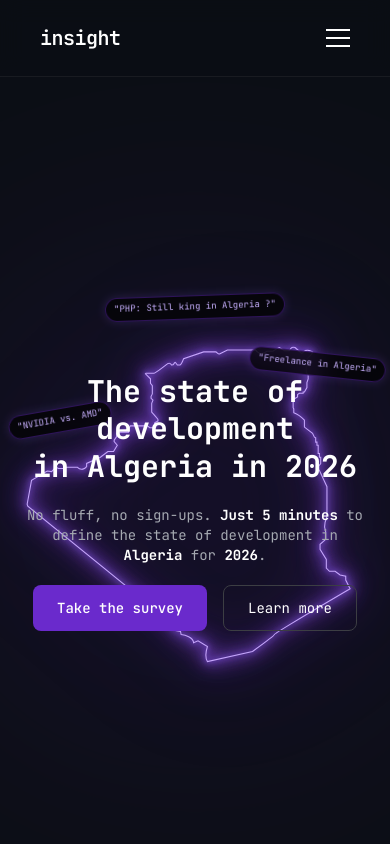
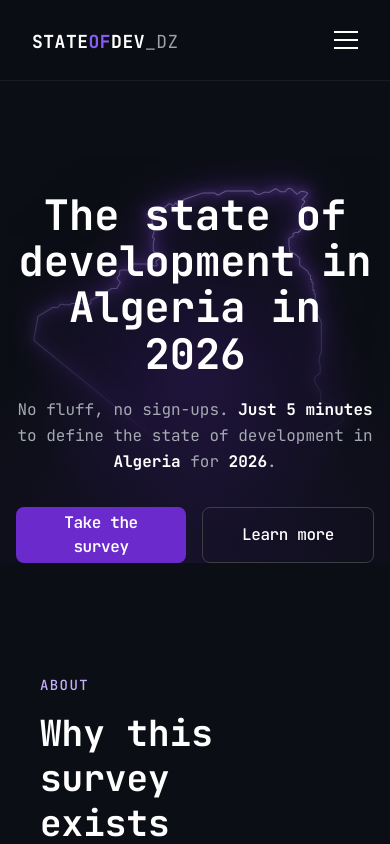
Before and after one commit to osamidev/Algerian-Developer-Survey-2026, a React (Vite) app: page / in a window 390 px wide. Shown: the top 844 px of the page. Built offline with nearby package versions, Linux system fonts and the light colour scheme; no server answers.

Commit message:
feat: refresh landing and auth ui

```diff
--- a/src/components/Hero.jsx
+++ b/src/components/Hero.jsx
@@ -1,86 +1,70 @@
+import { Link } from "react-router";
 import AlgeriaMap from "../assets/AlgeriaMap.svg";
 
 function Hero() {
   function scrollTo(id) {
     const el = document.getElementById(id);
     if (el) el.scrollIntoView({ behavior: "smooth" });
-    setIsOpen(false);
   }
+
   return (
-    <section id="Hero" className="relative min-h-screen text-text-high flex flex-col items-center justify-center">
+    <section
+      id="Hero"
+      className="text-text-high relative isolate flex h-auto items-start justify-start overflow-hidden px-4 pt-20 md:mt-0 sm:mt-4 mt-8 sm:min-h-dvh sm:items-center sm:justify-center sm:px-6 sm:pt-0 sm:pb-8 lg:px-10 lg:pb-0"
+    >
+      <div className="pointer-events-none absolute inset-0 bg-[radial-gradient(circle_at_50%_58%,rgba(106,42,204,0.18),rgba(11,14,20,0)_52%)]" />
+      <div className="pointer-events-none absolute inset-0 bg-[radial-gradient(circle_at_50%_100%,rgba(106,42,204,0.12),rgba(11,14,20,0)_58%)]" />
 
-      {/* Soft background glow */}
-      <div className="absolute top-1/2 left-1/2 -translate-x-1/2 -translate-y-1/2 w-[400px] h-[400px] md:w-[600px] md:h-[600px] bg-brand-primary opacity-20 blur-[140px] rounded-full pointer-events-none"></div>
-
-      {/* ── MAP — absolute, centered, behind everything ── */}
-      <div className="absolute top-1/2 left-1/2 -translate-x-1/2 -translate-y-1/2 pointer-events-none
-        w-[100vw] sm:w-[75vw] md:w-[520px] lg:w-[600px]
-      ">
+      {/* Map - Absolute positioning behind everything */}
+      <div className="pointer-events-none absolute inset-0 z-0 flex items-center justify-center">
+        <div className="relative h-full w-full max-w-6xl">
           <img
             src={AlgeriaMap}
             alt="Algeria map"
-          className="w-full"
+            className="absolute top-1/2 left-1/2 w-[min(96vw,680px)] -translate-x-1/2 -translate-y-1/2 opacity-60"
             style={{
               filter:
-              "drop-shadow(0 0 8px rgba(160,80,255,0.95)) drop-shadow(0 0 24px rgba(120,40,220,0.5)) drop-shadow(0 0 60px rgba(100,20,200,0.2))",
+                "drop-shadow(0 0 8px rgba(160,80,255,0.95)) drop-shadow(0 0 24px rgba(120,40,220,0.58)) drop-shadow(0 0 72px rgba(100,20,200,0.24))",
+              WebkitMaskImage:
+                "linear-gradient(to bottom, rgba(0,0,0,0.8) 14%, rgba(0,0,0,0.68) 32%, rgba(0,0,0,0.28) 58%, rgba(0,0,0,0) 82%)",
+              maskImage:
+                "linear-gradient(to bottom, rgba(0,0,0,0.8) 14%, rgba(0,0,0,0.68) 32%, rgba(0,0,0,0.28) 58%, rgba(0,0,0,0) 82%)",
             }}
           />
-
-        {/* Pill: top center — above the map */}
-        <div className="absolute -top-5 sm:top-5 left-1/2 -translate-x-1/2 -rotate-2
-          px-2 py-1 text-[9px] sm:text-[11px]
-          bg-black/70 border border-brand-primary/40 rounded-full
-          backdrop-blur-md text-brand-light
-          shadow-[0_0_10px_rgba(139,92,246,0.2)] whitespace-nowrap z-10 pointer-events-auto">
-          "PHP: Still king in Algeria ?"
+        </div>
       </div>
 
-        {/* Pill: left — positioned inside map bounds on mobile */}
-        <div className="absolute top-[25%] left-[2%] sm:-left-[15%] -rotate-10
-          px-2 py-1 text-[9px] sm:text-[11px]
-          bg-black/70 border border-brand-primary/40 rounded-full
-          backdrop-blur-md text-brand-light
-          shadow-[0_0_10px_rgba(139,92,246,0.2)] whitespace-nowrap z-10 pointer-events-auto">
-          "NVIDIA vs. AMD"
-        </div>
-
-        {/* Pill: right — positioned inside map bounds on mobile */}
-        <div className="absolute top-[10%] right-[1%] sm:-right-[22%] rotate-6
-          px-2 py-1 text-[9px] sm:text-[11px]
-          bg-black/70 border border-brand-primary/40 rounded-full
-          backdrop-blur-md text-brand-light
-          shadow-[0_0_10px_rgba(139,92,246,0.2)] whitespace-nowrap z-10 pointer-events-auto">
-          "Freelance in Algeria"
-        </div>
-
-      </div>
-
-      {/* ── CONTENT — centered on top of the map ── */}
-      <div className="relative z-10 flex flex-col items-center text-center gap-5 px-6 py-8 md:py-20 w-full max-w-2xl mx-auto">
-
-        <h1 className="text-3xl sm:text-4xl md:text-5xl lg:text-6xl font-bold leading-tight">
-          The state of development<br />in Algeria in 2026
+      {/* Content - Relative positioning on top */}
+      <div className="relative z-10 flex w-full max-w-6xl flex-col items-center justify-center pt-0">
+        <div className="relative z-20 mx-auto flex w-full max-w-5xl flex-col items-center text-center">
+          <h1 className="font-primary text-[42px] font-bold text-white sm:text-[40px] md:text-[48px] lg:text-[56px] xl:text-[64px] leading-[1.1]">
+              The state of development in Algeria in 2026
           </h1>
 
-        <p className="text-text-medium text-sm md:text-base max-w-md">
+          <p className="text-text-medium mt-5 max-w-2xl text-base leading-relaxed sm:mt-6 sm:text-lg md:text-xl">
             No fluff, no sign-ups.{" "}
-          <span className="text-text-high font-bold">Just 5 minutes</span>{" "}
-          to define the state of development in{" "}
+            <span className="text-text-high font-bold">Just 5 minutes</span> to
+            define the state of development in{" "}
             <span className="text-text-high font-bold">Algeria</span> for{" "}
             <span className="text-text-high font-bold">2026</span>.
           </p>
 
-        <div className="flex gap-4">
-          <button className="px-6 py-3 bg-brand-primary hover:bg-brand-hover transition rounded-lg font-medium text-sm">
+          <div className="mt-8 flex w-full max-w-xl flex-row gap-4 sm:mt-10">
+            <Link
+              to="/survey"
+              className="bg-brand-primary hover:bg-brand-hover inline-flex h-14 flex-1 items-center justify-center rounded-lg px-6 text-base font-semibold tracking-tight text-white transition-colors sm:text-lg"
+            >
               Take the survey
-          </button>
-          <button onClick={() => scrollTo("About")} className="px-6 py-3 border border-border-subtle hover:border-brand-primary/40 transition rounded-lg text-sm">
+            </Link>
+            <button
+              onClick={() => scrollTo("About")}
+              className="border-border-subtle hover:border-brand-primary/50 inline-flex h-14 flex-1 items-center justify-center rounded-lg border bg-transparent px-6 text-base font-medium tracking-tight text-white transition-colors sm:text-lg"
+            >
               Learn more
             </button>
           </div>
-
         </div>
-
+      </div>
     </section>
   );
 }
--- a/src/components/NavBar.jsx
+++ b/src/components/NavBar.jsx
@@ -1,5 +1,5 @@
 import { useState } from "react";
-
+import Logo from "./Logo";
 function NavBar() {
   const [isOpen, setIsOpen] = useState(false);
 
@@ -15,60 +15,102 @@ function NavBar() {
   }
 
   return (
-    <nav className="fixed top-0 left-0 right-0 z-50 backdrop-blur-md bg-background-main/60 border-b border-border-subtle/30">
-      <div className="max-w-7xl mx-auto w-full px-10 py-6 flex justify-between items-center">
-
-        {/* Logo */}
-        <div className="text-xl font-semibold tracking-tight text-text-high">
-          insight
-        </div>
+    <nav className="bg-background-main/60 border-border-subtle/30 fixed top-0 right-0 left-0 z-50 border-b backdrop-blur-md">
+      <div className="mx-auto flex w-full max-w-7xl items-center justify-between px-8 py-4">
+        <Logo />
 
         {/* Desktop Links */}
-        <div className="hidden md:flex gap-8 text-sm text-text-medium backdrop-blur-xl bg-white/5 border border-border-subtle rounded-full px-8 py-3 shadow-[0_8px_32px_rgba(0,0,0,0.25)]">
-          <button onClick={() => scrollTo("Hero")} className="hover:text-brand-hover transition">Home</button>
-          <button onClick={() => scrollTo("About")} className="hover:text-brand-hover transition">About</button>
-          <button onClick={() => scrollTo("Us")} className="hover:text-brand-hover transition">Who We Are</button>
-          <button onClick={() => scrollTo("Showcase")} className="hover:text-brand-hover transition">Showcase</button>
+        <div className="text-text-medium border-border-subtle hidden gap-8 rounded-full border bg-white/5 px-8 py-3 text-sm shadow-[0_8px_32px_rgba(0,0,0,0.25)] backdrop-blur-xl md:flex">
+          <button
+            onClick={() => scrollTo("Hero")}
+            className="hover:text-brand-hover transition"
+          >
+            Home
+          </button>
+          <button
+            onClick={() => scrollTo("About")}
+            className="hover:text-brand-hover transition"
+          >
+            About
+          </button>
+          <button
+            onClick={() => scrollTo("Us")}
+            className="hover:text-brand-hover transition"
+          >
+            Who We Are
+          </button>
+          <button
+            onClick={() => scrollTo("Showcase")}
+            className="hover:text-brand-hover transition"
+          >
+            Showcase
+          </button>
         </div>
 
         {/* Desktop Share Button */}
         <button
           onClick={handleShare}
-          className="hidden md:block px-4 py-2 text-sm border border-brand-primary/30 rounded-lg hover:bg-brand-primary/10 hover:cursor-pointer transition text-text-high">
+          className="border-brand-primary/30 hover:bg-brand-primary/10 text-text-high hidden rounded-lg border px-4 py-2 text-sm transition hover:cursor-pointer md:block"
+        >
           Share
         </button>
 
         {/* Hamburger */}
         <button
           onClick={() => setIsOpen(!isOpen)}
-          className="md:hidden text-text-high focus:outline-none"
+          className="text-text-high focus:outline-none md:hidden"
         >
           <div className="space-y-1.5">
-            <span className={`block w-6 h-0.5 bg-text-high transition-transform duration-300 ${isOpen ? "rotate-45 translate-y-2" : ""}`}></span>
-            <span className={`block w-6 h-0.5 bg-text-high transition-opacity duration-300 ${isOpen ? "opacity-0" : ""}`}></span>
-            <span className={`block w-6 h-0.5 bg-text-high transition-transform duration-300 ${isOpen ? "-rotate-45 -translate-y-2" : ""}`}></span>
+            <span
+              className={`bg-text-high block h-0.5 w-6 transition-transform duration-300 ${isOpen ? "translate-y-2 rotate-45" : ""}`}
+            ></span>
+            <span
+              className={`bg-text-high block h-0.5 w-6 transition-opacity duration-300 ${isOpen ? "opacity-0" : ""}`}
+            ></span>
+            <span
+              className={`bg-text-high block h-0.5 w-6 transition-transform duration-300 ${isOpen ? "-translate-y-2 -rotate-45" : ""}`}
+            ></span>
           </div>
         </button>
       </div>
 
       {/* Mobile Menu */}
       <div
-        className={`md:hidden absolute top-full left-0 w-full mt-2 flex flex-col gap-4 text-sm text-text-medium
-        backdrop-blur-xl bg-background-main/95 border border-border-subtle rounded-2xl px-6 py-6
-        shadow-[0_8px_32px_rgba(0,0,0,0.25)] transition-all duration-300 ease-in-out origin-top
-        ${isOpen
-          ? "opacity-100 translate-y-0 scale-100 pointer-events-auto"
-          : "opacity-0 -translate-y-4 scale-95 pointer-events-none"
+        className={`text-text-medium bg-background-main/95 border-border-subtle absolute top-full left-0 mt-2 flex w-full origin-top flex-col gap-4 rounded-2xl border px-6 py-6 text-sm shadow-[0_8px_32px_rgba(0,0,0,0.25)] backdrop-blur-xl transition-all duration-300 ease-in-out md:hidden ${
+          isOpen
+            ? "pointer-events-auto translate-y-0 scale-100 opacity-100"
+            : "pointer-events-none -translate-y-4 scale-95 opacity-0"
         }`}
       >
-        <button onClick={() => scrollTo("Hero")} className="text-left hover:text-brand-hover transition">Home</button>
-        <button onClick={() => scrollTo("About")} className="text-left hover:text-brand-hover transition">About</button>
-        <button onClick={() => scrollTo("Us")} className="text-left hover:text-brand-hover transition">Who We Are</button>
-        <button onClick={() => scrollTo("Showcase")} className="text-left hover:text-brand-hover transition">Showcase</button>
+        <button
+          onClick={() => scrollTo("Hero")}
+          className="hover:text-brand-hover text-left transition"
+        >
+          Home
+        </button>
+        <button
+          onClick={() => scrollTo("About")}
+          className="hover:text-brand-hover text-left transition"
+        >
+          About
+        </button>
+        <button
+          onClick={() => scrollTo("Us")}
+          className="hover:text-brand-hover text-left transition"
+        >
+          Who We Are
+        </button>
+        <button
+          onClick={() => scrollTo("Showcase")}
+          className="hover:text-brand-hover text-left transition"
+        >
+          Showcase
+        </button>
 
         <button
           onClick={handleShare}
-          className="mt-2 px-4 py-2 border border-brand-primary/30 rounded-lg hover:bg-brand-primary/10 transition text-text-high">
+          className="border-brand-primary/30 hover:bg-brand-primary/10 text-text-high mt-2 rounded-lg border px-4 py-2 transition"
+        >
           Share
         </button>
       </div>
```
Also changed, not shown: src/components/Showcase.jsx (+44 -25 lines), src/pages/OAuthPage.jsx (+43 -19 lines). Lines whose indentation alone changed are shown as unchanged.
